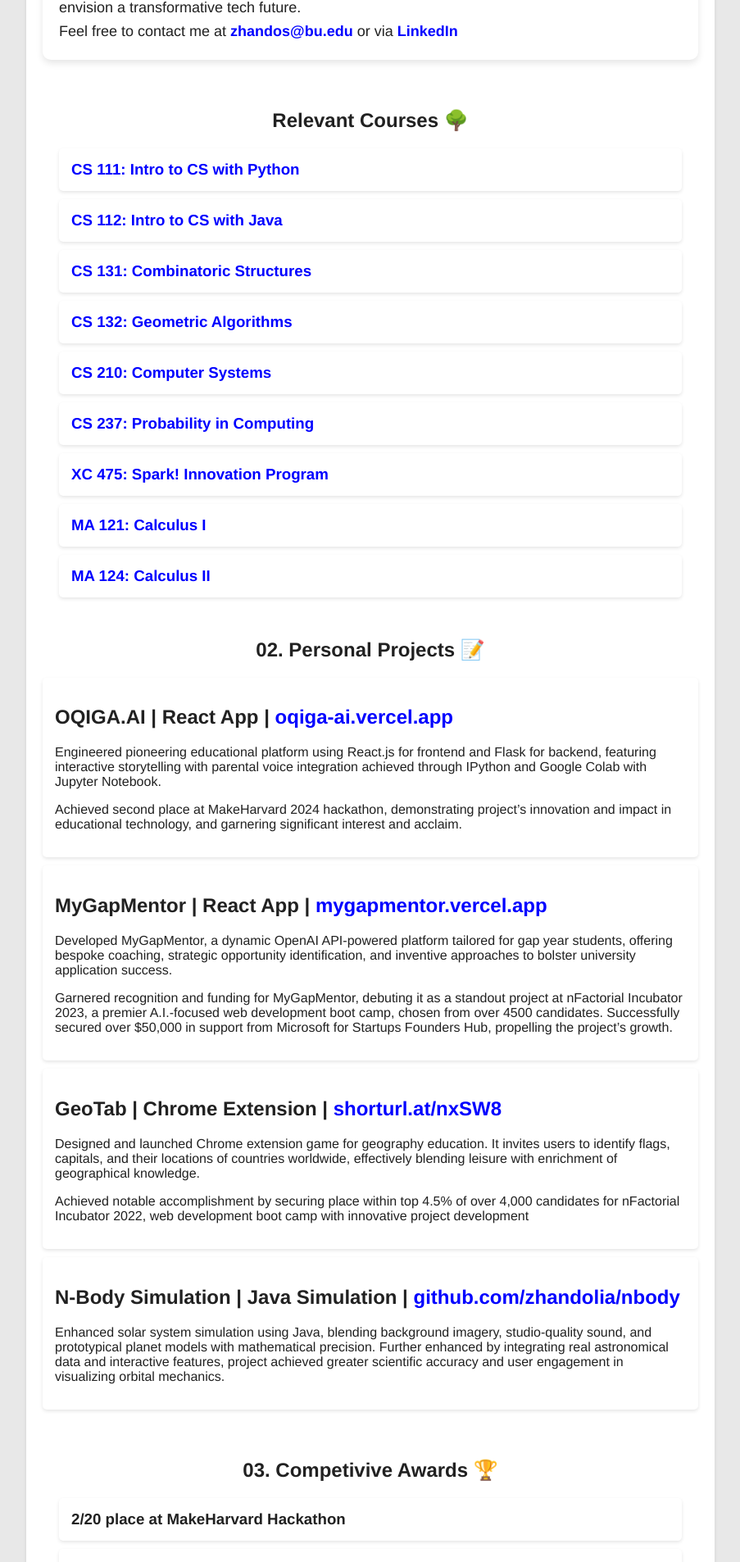
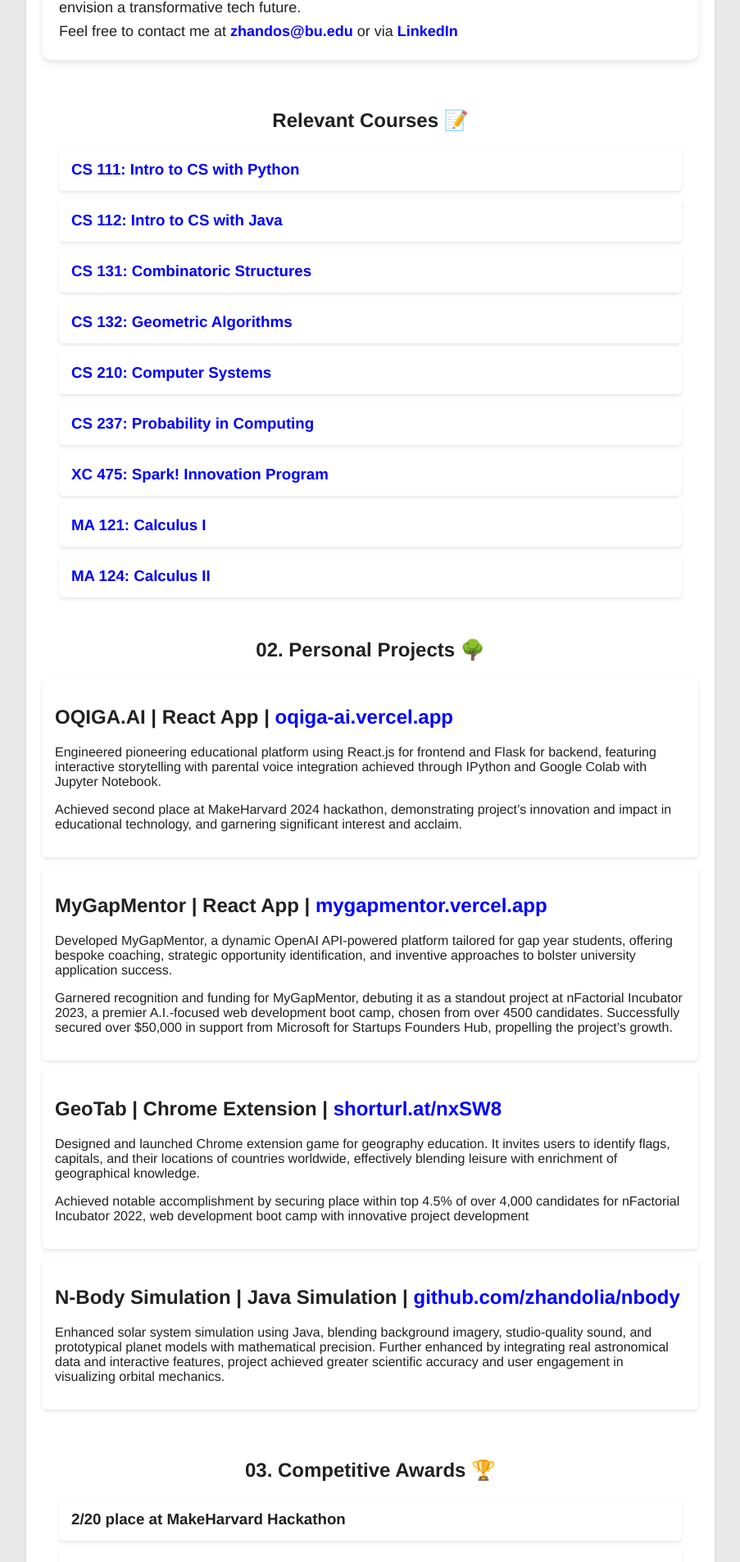
Before and after one commit to Zhandolia/2024bnk, a React (Create React App) app: page / in a window 1280 px wide. Shown: the part 580-2486 px from the top of the page at 82% size, without its empty margins (188-1091 px from the left). Built offline with nearby package versions, Linux system fonts and the light colour scheme.

Commit message:
fixed text

```diff
--- a/src/App.js
+++ b/src/App.js
@@ -39,7 +39,7 @@ function App() {
         </section>
 
         <div class="courses-container">
-          <h2>Relevant Courses 🌳</h2>
+          <h2>Relevant Courses 📝</h2>
             <a class="course-button" target="_blank" href="https://www.bu.edu/academics/cas/courses/cas-cs-111/">
               <div class="course">
                 <h3>CS 111: Intro to CS with Python</h3>
@@ -88,7 +88,7 @@ function App() {
          </div>
 
         <section id="projects">
-          <h1>02. Personal Projects 📝</h1>
+          <h1>02. Personal Projects 🌳</h1>
           <div className="project">
             <h2 class="project-title">OQIGA.AI | React App | <a href="https://oqiga-ai.vercel.app" target="_blank" rel="noopener noreferrer">oqiga-ai.vercel.app</a></h2>
             <p class="project-description"> Engineered pioneering educational platform using React.js for frontend and Flask for backend, featuring interactive storytelling with parental voice integration achieved through IPython and Google Colab with Jupyter Notebook.</p>
@@ -116,7 +116,7 @@ function App() {
         </section>
 
         <section id="awards">
-          <h1>03. Competivive Awards 🏆</h1>
+          <h1>03. Competitive Awards 🏆</h1>
           <div class="award">
             <h3>2/20 place at MakeHarvard Hackathon</h3>
           </div>
```
